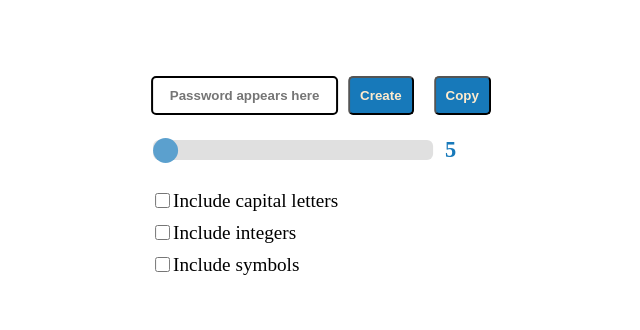
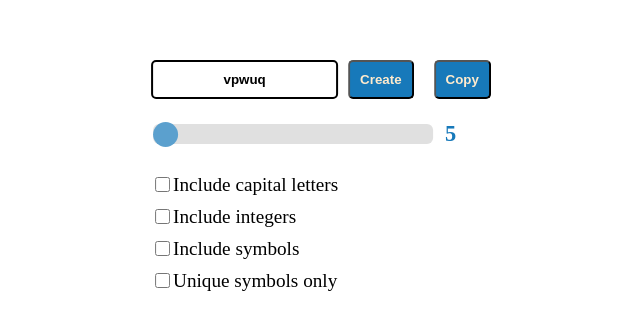
Before and after one commit to Yurii-Komarnytskyi/PasswordGenerator, a React (Create React App) app: page / in a window 1280 px wide. Shown: the part 224-554 px from the top of the page, without its empty margins (314-954 px from the left). Built offline with nearby package versions, Linux system fonts and the light colour scheme.

Commit message:
Created additional CheckBox with an option to make all the characters in the password unique. Also made it possible to auto-generate a password whenever PasswordLengthRange or any of the CheckBox components are being changed

```diff
--- a/src/App.js
+++ b/src/App.js
@@ -10,6 +10,7 @@ function App() {
   const [capLettIncluded, setCapLettIncluded] = useState(false);
   const [integersIncluded, setIntegersIncluded] = useState(false);
   const [symbolsIncluded, setSymbolsIncluded] = useState(false);
+  const [uniqueSymbOnly, setUniqueSymbOnly] = useState(false);
 
   const wrapperForSetPass = () => {
     setPassword(genPass(
@@ -17,8 +18,10 @@ function App() {
       capLettIncluded,
       integersIncluded,
       symbolsIncluded,
+      uniqueSymbOnly,
     ))
   }
+  useEffect(wrapperForSetPass, [passwdLength, capLettIncluded, integersIncluded, symbolsIncluded, uniqueSymbOnly])
 
   return (
     <main className={styles.mainWrapper}>
@@ -31,6 +34,7 @@ function App() {
       <CheckBox description={'Include capital letters'} handler={setCapLettIncluded} />
       <CheckBox description={'Include integers'} handler={setIntegersIncluded} />
       <CheckBox description={'Include symbols'} handler={setSymbolsIncluded} />
+      <CheckBox description={'Unique symbols only'} handler={setUniqueSymbOnly} />
 
 
     </main>
--- a/src/utils.js
+++ b/src/utils.js
@@ -7,13 +7,22 @@ const piecesForPassword = [
 
 const randIntRange = (s, e) => Math.floor(s + Math.random() * (e + 1 - s));
 
-const pickRandArr = (arr) => {
+const pickRandArr = (arr, uniqueSymb, recipient) => {
     const key = arr[randIntRange(0,3)];
-    return key[randIntRange(0, key.length-1)];
+    const val = key[randIntRange(0, key.length-1)];
+    if (uniqueSymb && recipient.includes(val)) {
+        return pickRandArr(arr, uniqueSymb, recipient)
+    }
+    return val;
 }
 
-const genPass = (passLength = 5, capLetters = false, integers = false, symb = false) => {
-    let password = ''
+const genPass = (
+    passLength = 5,
+    capLetters = false,
+    integers = false,
+    symb = false,
+    uniqueSymb = false) => {
+        let password = '';
         const passOptionsAccordToArgs = [
             piecesForPassword[0],
             (capLetters)? piecesForPassword[1] : piecesForPassword[0],
@@ -21,7 +30,7 @@ const genPass = (passLength = 5, capLetters = false, integers = false, symb = fa
             (symb)? piecesForPassword[3] : piecesForPassword[0],
         ]
         for (let i = 0; i < passLength; i++) {
-        password += pickRandArr(passOptionsAccordToArgs);
+            password += pickRandArr(passOptionsAccordToArgs, uniqueSymb, password);
         }
         return password;
 }
```
Lines whose indentation alone changed are shown as unchanged.
